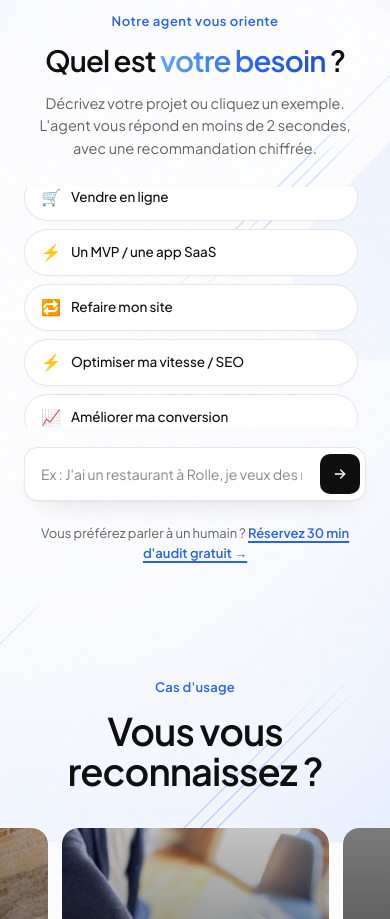
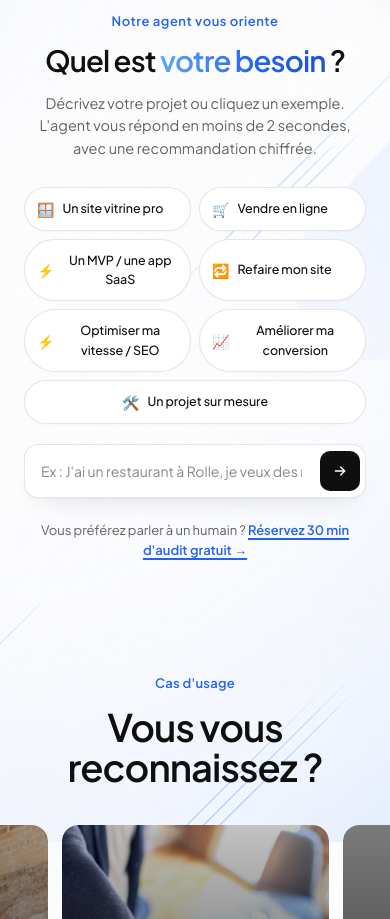
Before and after one commit to Finalyn/Finalyn-web, a plain HTML site: page index.html in a window 390 px wide. Shown: the part 846-1765 px from the top of the page. Drawn offline with Linux system fonts and the light colour scheme; grey boxes are pictures that could not be loaded.

Commit message:
fix(needs,mobile): compact 2-col grid for chips (no scroll), last orphan spans full width

```diff
--- a/styles.css
+++ b/styles.css
@@ -922,28 +922,30 @@ button { font: inherit; cursor: pointer; }
   .needs__title { font-size: clamp(28px, 7.5vw, 38px); }
   .needs__lede { font-size: 14.5px; }
   .needs__chips { gap: 10px; }
-  /* Chips en colonne scrollable verticale sur mobile — sans cadre/fond */
+  /* Chips en grille 2 colonnes compactes — pas de scroll */
   .needs__chips {
-    flex-direction: column;
-    flex-wrap: nowrap;
-    align-items: stretch;
+    display: grid;
+    grid-template-columns: 1fr 1fr;
     gap: 8px;
-    max-height: 240px;
-    overflow-y: auto;
-    overscroll-behavior: contain;
-    padding: 2px 8px 2px 0;
+    max-height: none;
+    overflow: visible;
+    padding: 0;
     background: transparent;
     border: none;
-    border-radius: 0;
-    /* Scrollbar custom toujours visible (style sidebar) */
-    scrollbar-width: thin;
-    scrollbar-color: var(--electric) transparent;
   }
-  .needs__chips::-webkit-scrollbar { width: 6px; }
-  .needs__chips::-webkit-scrollbar-track { background: transparent; }
-  .needs__chips::-webkit-scrollbar-thumb { background: var(--electric); border-radius: 3px; }
-  .needs__chips::-webkit-scrollbar-thumb:hover { background: var(--electric-deep); }
-  .needs__chip { padding: 12px 16px; font-size: 13.5px; justify-content: flex-start; }
+  .needs__chip {
+    padding: 11px 12px;
+    font-size: 12.5px;
+    justify-content: flex-start;
+    gap: 8px;
+    box-shadow: 0 1px 4px -2px rgba(15, 23, 42, 0.08);
+  }
+  .needs__chip-icon { font-size: 14px; }
+  /* Le dernier chip (impair en dernière ligne) prend toute la largeur */
+  .needs__chip:last-child:nth-child(odd) {
+    grid-column: 1 / -1;
+    justify-content: center;
+  }
   .needs__chat { margin-top: 24px; }
   .needs__bubble { font-size: 13.5px; padding: 14px 16px; max-width: 92%; }
   .needs__prompt { margin-top: 20px; }
```
